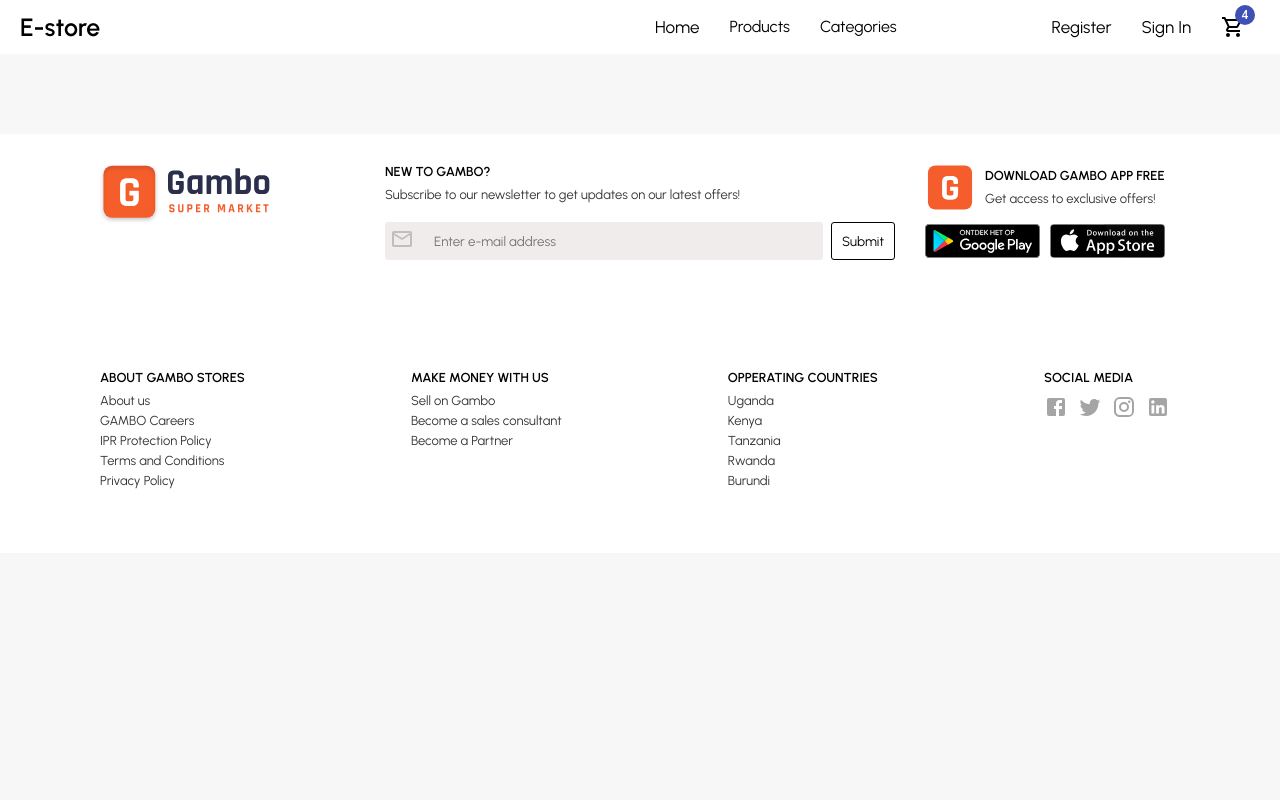
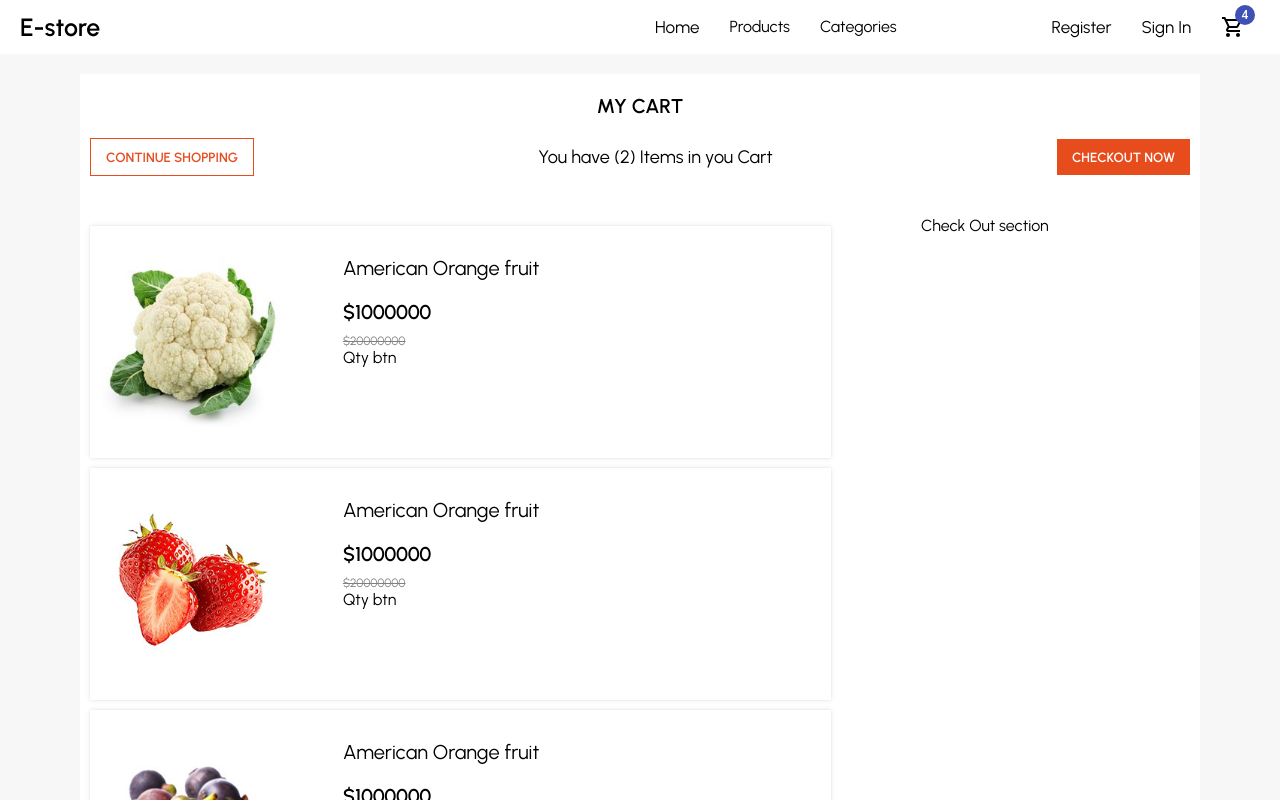
Before and after one commit to josherias/react-shop-ui, a React (Create React App) app: page /cart in a window 1280 px wide. Shown: the top 800 px of the page. Built offline with nearby package versions, Linux system fonts and the light colour scheme.

Commit message:
Added categories component design and cart page design

```diff
--- a/src/App.js
+++ b/src/App.js
@@ -1,6 +1,7 @@
 import { Route, Switch } from "react-router";
 import Footer from "./components/Footer/Footer";
 import Navbar from "./components/NavBar/Navbar";
+import Cart from "./pages/Cart";
 import Categories from "./pages/Categories";
 import Home from "./pages/Home";
 import Products from "./pages/Products";
@@ -10,6 +11,7 @@
     <div>
       <Navbar />
       <Switch>
+        <Route path="/cart" component={Cart} />
         <Route path="/categories" component={Categories} />
         <Route path="/products" component={Products} />
         <Route exact path="/" component={Home} />
--- /dev/null
+++ b/src/components/Cart/CartItem.jsx
@@ -0,0 +1,67 @@
+import { Grid } from "@mui/material";
+import React from "react";
+import styled from "styled-components";
+
+const Wrapper = styled.div`
+  width: 90%;
+  box-shadow: rgba(0, 0, 0, 0.1) 0px 0px 5px 0px,
+    rgba(0, 0, 0, 0.1) 0px 0px 1px 0px;
+  padding: 20px 10px;
+  margin: 10px 0px;
+`;
+
+const Img = styled.img`
+  width: 80%;
+`;
+
+const Details = styled.div`
+  display: flex;
+  flex-direction: column;
+  width: 100%;
+`;
+
+const Title = styled.div`
+  font-size: 20px;
+  margin: 10px 0px;
+  width: 100%;
+`;
+
+const NewPrice = styled.div`
+  font-size: 20px;
+  font-weight: 600;
+  width: 100%;
+  margin: 10px 0px;
+`;
+
+const OldPrice = styled.div`
+  font-size: 12px;
+  color: grey;
+  text-decoration: line-through;
+  width: 100%;
+`;
+
+const QuantityBtns = styled.div`
+  display: flex;
+`;
+
+function CartItem({ img, title }) {
+  return (
+    <Wrapper>
+      <Grid container spacing={{ xs: 1, md: 1 }}>
+        <Grid item xs={12} md={4}>
+          <Img src={img} />
+        </Grid>
+        <Grid item xs={12} md={8}>
+          <Details>
+            <Title>{title}</Title>
+            <NewPrice>$1000000</NewPrice>
+            <OldPrice>$20000000</OldPrice>
+            <QuantityBtns>Qty btn</QuantityBtns>
+          </Details>
+        </Grid>
+      </Grid>
+    </Wrapper>
+  );
+}
+
+export default CartItem;
--- /dev/null
+++ b/src/components/Cart/CheckOutsection.jsx
@@ -0,0 +1,7 @@
+import React from "react";
+
+function CheckOutsection() {
+  return <div>Check Out section</div>;
+}
+
+export default CheckOutsection;
--- a/src/components/Category/CategoryComponent.jsx
+++ b/src/components/Category/CategoryComponent.jsx
@@ -1,7 +1,74 @@
 import React from "react";
+import styled from "styled-components";
 
-function CategoryComponent() {
-  return <div>Categoty Component</div>;
+const Details = styled.div`
+  background-color: rgba(0, 0, 0, 0.7);
+  width: 100%;
+  height: 100%;
+  position: absolute;
+  display: flex;
+  flex-direction: column;
+  align-items: center;
+  justify-content: center;
+  visibility: hidden;
+`;
+
+const Wrapper = styled.div`
+  background-color: white;
+  display: flex;
+  align-items: center;
+  justify-content: center;
+  flex-direction: column;
+  position: relative;
+  box-shadow: rgba(0, 0, 0, 0.1) 0px 0px 5px 0px,
+    rgba(0, 0, 0, 0.1) 0px 0px 1px 0px;
+  padding: 20px 0px;
+  height: 300px;
+  transition: all 300ms ease-in;
+  cursor: pointer;
+
+  &:hover ${Details} {
+    visibility: visible;
+  }
+`;
+
+const Img = styled.img`
+  width: 40%;
+`;
+
+const Title = styled.div`
+  width: 100%;
+  text-align: center;
+  color: #fff;
+  font-size: 25px;
+  font-weight: 700;
+  margin-bottom: 20px;
+`;
+
+const Button = styled.button`
+  background-color: transparent;
+  padding: 10px 20px;
+  border: 1px solid grey;
+  color: #fff;
+  font-weight: 600;
+  cursor: pointer;
+
+  &:hover {
+    background-color: #fff;
+    color: black;
+  }
+`;
+
+function CategoryComponent({ img, title }) {
+  return (
+    <Wrapper>
+      <Img src={img} />
+      <Details>
+        <Title>{title}</Title>
+        <Button>Shop Products</Button>
+      </Details>
+    </Wrapper>
+  );
 }
 
 export default CategoryComponent;
--- a/src/components/common/SearchComponent.jsx
+++ b/src/components/common/SearchComponent.jsx
@@ -1,6 +1,7 @@
 import React from "react";
 import styled from "styled-components";
 import SearchOutlinedIcon from "@mui/icons-material/SearchOutlined";
+import { device } from "../../responsive";
 
 const Wrapper = styled.div`
   display: flex;
@@ -11,6 +12,11 @@
   cursor: pointer;
   padding: 8px;
   flex: 1;
+  width: 80%;
+
+  @media ${device.mobile} {
+    width: 100%;
+  }
 `;
 
 const SearchInput = styled.input`
--- a/src/data.js
+++ b/src/data.js
@@ -168,3 +168,31 @@
 export const singleAdd = {
   img: `${addsImgSrc}single-add.jpg`,
 };
+
+export const cart = [
+  {
+    id: 1,
+    title: "American Orange fruit",
+    img: `${pdtImgSrc}img-1.jpg`,
+    price: 260,
+    discountPrice: 200,
+    featured: true,
+  },
+
+  {
+    id: 2,
+    title: "American Orange fruit",
+    img: `${pdtImgSrc}img-2.jpg`,
+    price: 260,
+    discountPrice: 200,
+    featured: true,
+  },
+  {
+    id: 3,
+    title: "American Orange fruit",
+    img: `${pdtImgSrc}img-3.jpg`,
+    price: 260,
+    discountPrice: 200,
+    featured: true,
+  },
+];
--- /dev/null
+++ b/src/pages/Cart.jsx
@@ -0,0 +1,116 @@
+import { Grid } from "@mui/material";
+import React from "react";
+import styled from "styled-components";
+import CartItem from "../components/Cart/CartItem";
+import CheckOutsection from "../components/Cart/CheckOutsection";
+import { cart } from "../data";
+
+const Container = styled.div`
+  width: 100%;
+  padding: 20px 80px; ;
+`;
+
+const Wrapper = styled.div`
+  background-color: #fff;
+  width: 100%;
+`;
+
+const TopSection = styled.div`
+  width: 100%;
+  padding: 10px;
+  display: flex;
+  flex-direction: column;
+`;
+
+const Row1 = styled.div`
+  width: 100%;
+  text-align: center;
+  font-size: 20px;
+  font-weight: 600;
+  margin: 10px 0px;
+  text-transform: uppercase;
+`;
+const Row2 = styled.div`
+  width: 100%;
+  display: flex;
+  justify-content: space-between;
+  align-items: center;
+  padding: 5px 0px;
+`;
+
+const Button = styled.button`
+  padding: 10px 15px;
+  margin: 5px 0px;
+  text-transform: uppercase;
+  background-color: transparent;
+  border: 1px solid #e74c1d;
+  cursor: pointer;
+  color: #e74c1d;
+  font-weight: 600;
+
+  &:hover {
+    background-color: #d34f26;
+    color: #fff;
+  }
+`;
+
+const CartCount = styled.div`
+  font-size: 18px;
+  margin: 5px 0px;
+`;
+
+const CheckOutButton = styled.button`
+  margin: 5px 0px;
+  padding: 10px 15px;
+  text-transform: uppercase;
+  background-color: #e74c1d;
+  color: white;
+  font-weight: 600;
+  border: none;
+  cursor: pointer;
+
+  &:hover {
+    background-color: #d34f26;
+  }
+`;
+
+const CartSection = styled.div`
+  width: 100%;
+  margin: 10px 0px;
+  padding: 10px;
+`;
+
+function Cart() {
+  return (
+    <Container>
+      <Wrapper>
+        <TopSection>
+          <Row1>My Cart</Row1>
+          <Row2>
+            <Button>Continue shopping</Button>
+            <CartCount>You have (2) Items in you Cart</CartCount>
+            <CheckOutButton>Checkout now</CheckOutButton>
+          </Row2>
+        </TopSection>
+        <CartSection>
+          <Grid
+            container
+            spacing={{ xs: 1, md: 1 }}
+            columns={{ xs: 4, sm: 8, md: 12 }}
+          >
+            <Grid item xs={12} md={9}>
+              {cart.map((item) => (
+                <CartItem img={item.img} title={item.title} key={item.id} />
+              ))}
+            </Grid>
+            <Grid item xs={12} md={3}>
+              <CheckOutsection />
+            </Grid>
+          </Grid>
+        </CartSection>
+      </Wrapper>
+    </Container>
+  );
+}
+
+export default Cart;
--- a/src/pages/Categories.jsx
+++ b/src/pages/Categories.jsx
@@ -5,12 +5,21 @@
 import CategoryComponent from "../components/Category/CategoryComponent";
 import SearchComponent from "../components/common/SearchComponent";
 import { categories } from "../data";
+import { device } from "../responsive";
 
 const Container = styled.div`
   width: 100%;
   display: flex;
   padding: 10px 80px;
   margin: 10px 0px;
+
+  @media ${device.tablet} {
+    padding: 10px 40px;
+  }
+
+  @media ${device.mobile} {
+    padding: 10px 10px;
+  }
 `;
 
 const Wrapper = styled.div`
@@ -21,32 +30,46 @@
 const TopSection = styled.div`
   width: 100%;
   display: flex;
-  padding: 10px;
+  padding: 20px;
   border: 1px solid #f1eeee;
   align-items: center;
+  flex-direction: column;
+
+  @media ${device.mobile} {
+    flex-direction: column;
+  }
 `;
 const Heading = styled.h1`
-  font-size: 22px;
+  font-size: 20px;
+  margin-bottom: 20px;
+  text-transform: uppercase;
   flex: 1;
 `;
 
 const CategoryList = styled.div`
-  padding: 10px;
+  padding: 20px 10px;
 `;
 function Categories() {
   return (
     <Container>
       <Wrapper>
         <TopSection>
-          <Heading>Categories</Heading>
+          <Heading>All Categories</Heading>
           <SearchComponent />
         </TopSection>
         <CategoryList>
-          <Box>
-            <Grid>
+          <Box sx={{ flexGrow: 1 }}>
+            <Grid
+              container
+              spacing={{ xs: 2, md: 1, lg: 1 }}
+              columns={{ xs: 1, sm: 8, md: 12 }}
+            >
               {categories.map((category) => (
-                <Grid>
-                  <CategoryComponent />
+                <Grid item xs={2} sm={4} md={4} key={category.id}>
+                  <CategoryComponent
+                    img={category.img}
+                    title={category.title}
+                  />
                 </Grid>
               ))}
             </Grid>
```
